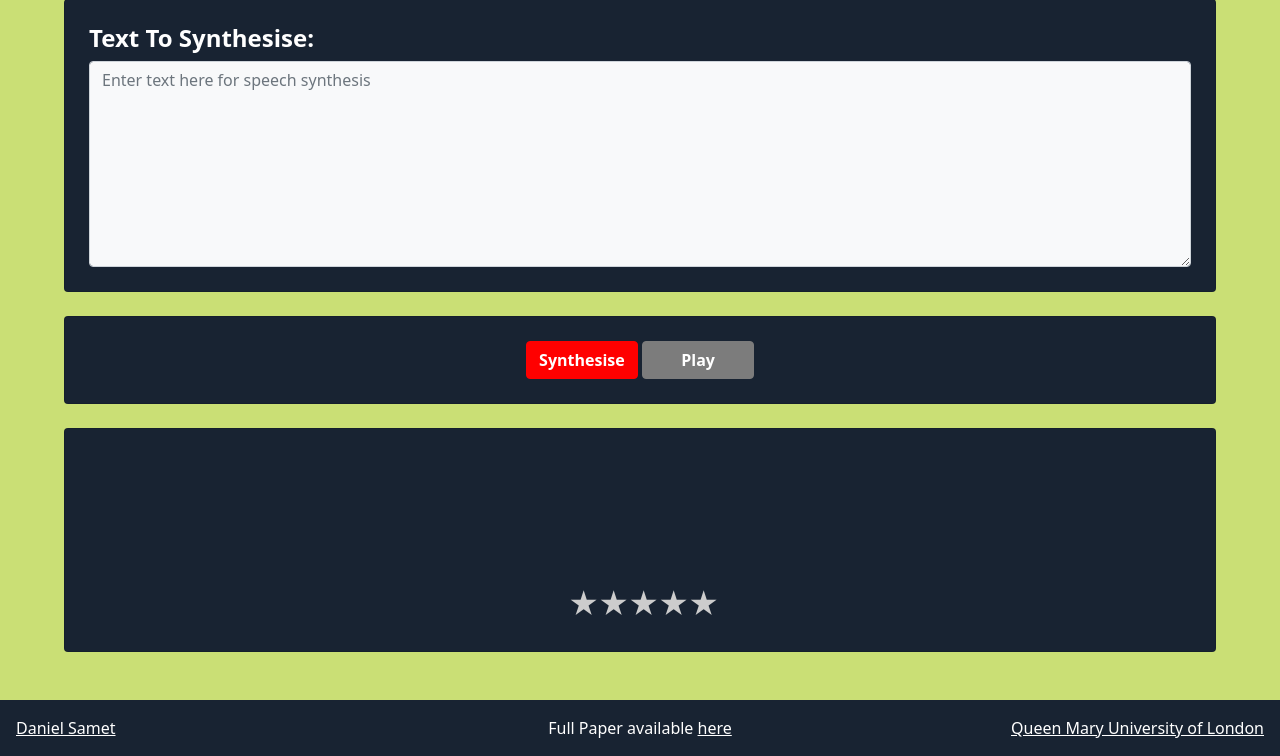
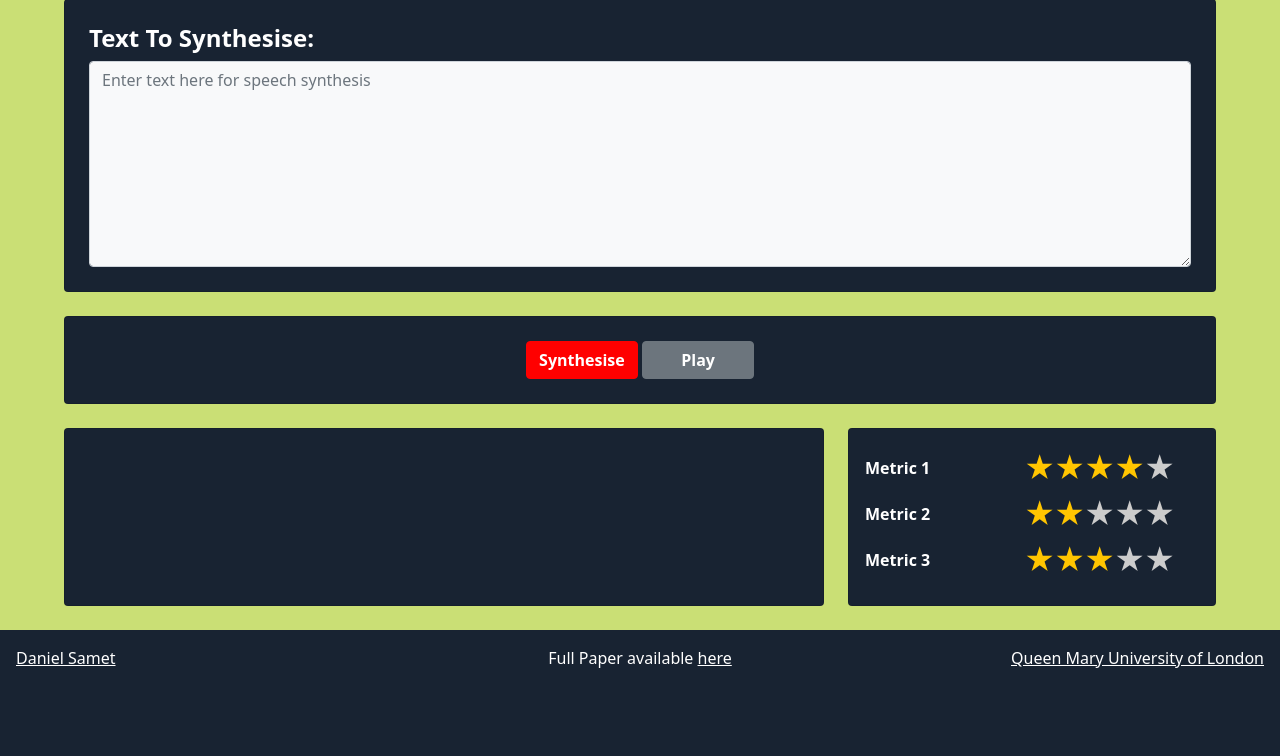
Before and after one commit to danielsamet/PSS, a Flask app: page /synthesiser in a window 1280 px wide. Shown: the part 280-1036 px from the top of the page. After the commit the page ends 948 px from the top, so only its background shows below. Run offline with Flask 2, Linux system fonts and the light colour scheme.

Commit message:
Updated ratings design
Signed-off-by: Daniel <danielsamet98@gmail.com>

```diff
--- a/static/css/main.css
+++ b/static/css/main.css
@@ -39,14 +39,32 @@
     opacity: 0.9;
 }
 
+.btn-primary:focus {
+    background: #F00;
+    border-color: #F00;
+    box-shadow: none;
+    opacity: 0.9;
+}
+
+.rating-col {
+    width: 8em;
+}
+
+.metric-label {
+    line-height: 2em;
+}
+
 .btn-success {
-    background: #7c7c7c;
-    border-color: #7c7c7c;
+    background: #a8c62f;
+    border-color: #a8c62f;
+    color: black;
+    opacity: 0.9;
 }
 
 .btn-success:hover {
-    background: #7c7c7c;
-    border-color: #7c7c7c;
+    background: #a8c62f;
+    border-color: #a8c62f;
+    color: black;
     opacity: 0.9;
 }
 
@@ -85,12 +103,12 @@ wave {
 }
 
 .rate > input:checked ~ label {
-    color: #ffc700;
+    color: #ffc500;
 }
 
 .rate:not(:checked) > label:hover,
 .rate:not(:checked) > label:hover ~ label {
-    color: #deb217;
+    color: #ffc500;
 }
 
 .rate > input:checked + label:hover,
@@ -98,7 +116,7 @@ wave {
 .rate > input:checked ~ label:hover,
 .rate > input:checked ~ label:hover ~ label,
 .rate > label:hover ~ input:checked ~ label {
-    color: #c59b08;
+    color: #ffc500;
 }
 
 /* Star Rating End */
--- a/templates/synthesiser.html
+++ b/templates/synthesiser.html
@@ -16,28 +16,70 @@
     <div class="card bg-item my-4">
         <div class="card-body p-4 text-center">
             <button class="btn btn-primary synthesise-btn fw-bold" id="synthesise_btn">Synthesise</button>
-            <button class="btn btn-success synthesise-btn fw-bold" id="play_btn">Play</button>
+            <button class="btn btn-secondary synthesise-btn fw-bold" id="play_btn">Play</button>
         </div>
     </div>
 
-    <div class="card bg-item my-4">
-        <div class="card-body p-4 text-center">
-            <div id="waveform"></div>
+    <div class="row">
+        <div class="col-8 flex-grow-1">
+            <div class="card bg-item">
+                <div class="card-body p-4 text-center">
+                    <div id="waveform"></div>
+                </div>
+            </div>
+        </div>
+        <div class="col-4 flex-grow-1">
+            <div class="card bg-item h-100">
+                <div class="card-body">
+                    <div class="row">
+                        <div class="rating-col">
+                            <label class="col-form-label fw-bold metric-label">Metric 1</label>
+                        </div>
+                        <div class="col">
+                            <div class="rate mx-auto">
+                                {% for index in range(5, 0, -1) %}
+                                    <input type="radio" id="star{{ index }}" name="rate_metric_1" value="{{ index }}"
+                                           {% if index == 4 %}checked{% endif %}/>
+                                    <label for="star{{ index }}" title="text">{{ index }} stars</label>
+                                {% endfor %}
+                            </div>
+                        </div>
+                    </div>
 
-            <div class="rate mx-auto">
-                <input type="radio" id="star5" name="rate" value="5"/>
-                <label for="star5" title="text">5 stars</label>
-                <input type="radio" id="star4" name="rate" value="4"/>
-                <label for="star4" title="text">4 stars</label>
-                <input type="radio" id="star3" name="rate" value="3"/>
-                <label for="star3" title="text">3 stars</label>
-                <input type="radio" id="star2" name="rate" value="2"/>
-                <label for="star2" title="text">2 stars</label>
-                <input type="radio" id="star1" name="rate" value="1"/>
-                <label for="star1" title="text">1 star</label>
+                    <div class="row">
+                        <div class="rating-col">
+                            <label class="col-form-label fw-bold metric-label">Metric 2</label>
+                        </div>
+                        <div class="col">
+                            <div class="rate mx-auto">
+                                {% for index in range(10, 5, -1) %}
+                                    <input type="radio" id="star{{ index }}" name="rate_metric_2"
+                                           value="{{ index }}" {% if index == 7 %}checked{% endif %}/>
+                                    <label for="star{{ index }}" title="text">{{ index }} stars</label>
+                                {% endfor %}
+                            </div>
+                        </div>
+                    </div>
+
+                    <div class="row">
+                        <div class="rating-col">
+                            <label class="col-form-label fw-bold metric-label">Metric 3</label>
+                        </div>
+                        <div class="col">
+                            <div class="rate mx-auto">
+                                {% for index in range(15, 10, -1) %}
+                                    <input type="radio" id="star{{ index }}" name="rate_metric_3"
+                                           value="{{ index }}" {% if index == 13 %}checked{% endif %}/>
+                                    <label for="star{{ index }}" title="text">{{ index }} stars</label>
+                                {% endfor %}
+                            </div>
+                        </div>
+                    </div>
+                </div>
             </div>
         </div>
     </div>
+
 {% endblock main_content %}
 
 {% block extra_js %}
```
